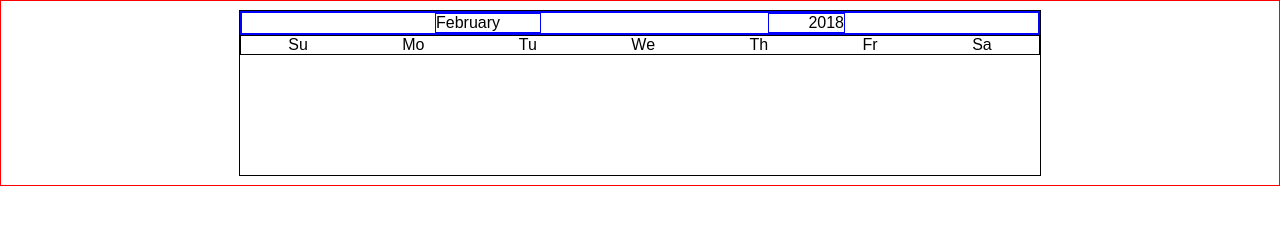
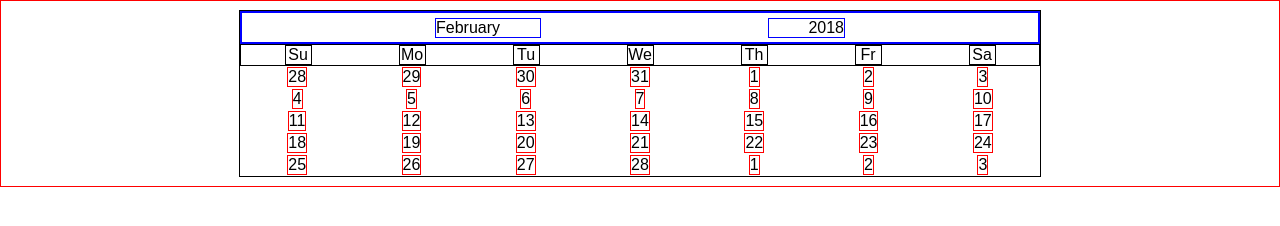
Before and after one commit to nitzan-frock/calendar-basic, a React app: page / in a window 1280 px wide. Built offline with nearby package versions, Linux system fonts and the light colour scheme.

Commit message:
filled in days for calendar including rolling dates

```diff
--- /dev/null
+++ b/src/components/Year/Month/Days/Day/Day.css
@@ -0,0 +1,4 @@
+.Day {
+    display: flex;
+    border: 1px solid red;
+}
--- a/src/components/Year/Month/Days/Day/Day.js
+++ b/src/components/Year/Month/Days/Day/Day.js
@@ -1,10 +1,9 @@
 import React from 'react';
+import classes from './Day.css';
 
 const Day = (props) => {
     return (
-        <div>
-            {props.number}
-        </div>
+        <div className={classes.Day}>{props.day}</div>
     );
 };
 
--- a/src/components/Year/Month/Days/DayNames/DayNames.css
+++ b/src/components/Year/Month/Days/DayNames/DayNames.css
@@ -1,3 +1,6 @@
 .name{
     display: flex;
+    border: 1px solid black;
+    width: 25px;
+    justify-content: center;
 }
--- a/src/components/Year/Month/Days/DayNames/DayNames.js
+++ b/src/components/Year/Month/Days/DayNames/DayNames.js
@@ -3,7 +3,11 @@ import classes from './DayNames.css';
 
 const DayNames = (props) => {
     return props.names.map((name, index) => {
-        return <div className={name} key={index} >{name}</div>
+        return (
+            <div className={classes.name} key={index} >
+                {name}
+            </div>
+        );
     });
 };
 
--- a/src/components/Year/Month/Days/Days.css
+++ b/src/components/Year/Month/Days/Days.css
@@ -1,7 +1,4 @@
-.Days {
-    display: grid;
-    height: 100%;
-    width: 100%;
-    grid-template-columns: repeat(7, 1fr);
-    grid-template-rows: repeat(5, 1fr);
+.Day {
+    display: flex;
+    align-content: center;
 }
--- a/src/components/Year/Month/Days/Days.js
+++ b/src/components/Year/Month/Days/Days.js
@@ -1,12 +1,36 @@
 import React from 'react';
 import Day from '../Days/Day/Day';
+import classes from './Days.css';
 
 const Days = (props) => {
-    return props.days().map((day, index) => {
+    console.log("IN DAYS");
+    let allDays = [];
+    let prev = props.days.prev.map((day, index) => {
+        console.log(day.day);
         return (
-            <Day day={day.number} dayName={day.name} key={index} />
+            <div className={classes.Day}>
+                <Day day={day.day} key={day.key} />
+            </div>
         );
     });
+    let current = props.days.current.map(day => {
+        return (
+            <div className={classes.Day}>
+                <Day day={day.day} key={day.key} />
+            </div>
+        );
+    });
+    let next = props.days.next.map(day => {
+        return (
+            <div className={classes.Day}>
+                <Day day={day.day} key={day.key} />
+            </div>
+        );
+    });
+
+    allDays.push(prev, current, next);
+    console.log(allDays);
+    return allDays;
 };
 
 export default Days;
--- a/src/containers/Calendar.css
+++ b/src/containers/Calendar.css
@@ -1,15 +1,14 @@
 .Calendar {
   display: grid;
   width: 800px;
-  grid-template-columns: repeat(7, 1fr);
-  grid-template-rows: 1fr  0.5fr repeat(5, 1fr);
+  grid-template-columns: 1fr;
+  grid-template-rows: 1.5fr  0.5fr 5fr;
   outline: 1px solid black;
   margin: 10px 10px;
 }
 
 .MonthYear {
   grid-row: 1/2;
-  grid-column: 1/8;
   display: flex;
   border: 2px solid blue;
   flex-direction: row;
@@ -19,11 +18,24 @@
 
 .DayNames {
   grid-row: 2/3;
-  grid-column: 1/8;
+  grid-column: 1/2;
   display: flex;
   flex-direction: row;
   justify-content: space-around;
+  justify-items: center;
   border: 1px solid black;
+}
+
+.Days {
+  grid-row: 3/4;
+  grid-column: 1/2;
+  display: grid;
+  height: 100%;
+  width: 100%;
+  grid-template-columns: repeat(7, 1fr);
+  grid-template-rows: repeat(5, 1fr);
+  align-items: center;
+  justify-items: center;
 }
 
 .Month {
--- a/src/containers/Calendar.js
+++ b/src/containers/Calendar.js
@@ -29,35 +29,58 @@ class Calendar extends Component {
   };
 
   getDays = () => {
-    let days = [1,2,3,4];
-    let day;
+    console.log("IN getDays");
+    let days = {
+      prev: [],
+      current: [],
+      next: []
+    };
+
     const currentDate = {...this.state.currentDate};
-    let firstCalDate;
-    const firstOfMonth =
-      moment()
-      .year(currentDate.year)
-      .month(currentDate.month)
-      .date(1);
+
+    // first of the current month
+    const firstOfMonth = moment().year(currentDate.year).month(currentDate.month).date(1);
     const firstDayOfMonth = firstOfMonth.day();
+    const current = {
+      year: currentDate.year,
+      month: "0"+(currentDate.month),
+      firstofMonth: "01",
+      day: firstDayOfMonth
+    };
+    let daysToStartOfCal = 0;
 
-    // TODO: create an object with the year, month, and day of the first day
-    // check if the day of the week is a sunday.
-    // if it is not, then subtract the number of days to sunday and add the previous
-    // month's days to the days array.
+    if (current.day !== 0){ // current Month's first day is not a sunday
+      let prevMonth = current.month - 1;
+      daysToStartOfCal = current.firstofMonth - current.day;
 
-    console.log(firstDayOfMonth);
-    if (firstOfMonth != 0){
-
+      for (let i = daysToStartOfCal; i <= 0; i++) { // get rolling dates from previous month
+        days.prev.push({
+          day: moment().year(current.year).month(prevMonth).date(i).format('D'),
+          key: "prev"+i,
+        });
+      }
+    }
+    for (let i = 1, daysLeft = daysToStartOfCal + 35; i < daysLeft; i++) {
+      if (i <= moment().daysInMonth()){
+        days.current.push({
+          day: moment().year(current.year).month(current.month).date(i).format('D'),
+          key: "current"+i
+        });
+      }
+      else {
+        days.next.push({
+          day: moment().year(current.year).month(current.month).date(i).format('D'),
+          key: "next"+i
+        });
+      }
     }
     return days;
   }
 
   render() {
-    //console.log(days);
-    let day = moment().year(this.state.currentDate.year).month(this.state.currentDate.month).date(this.state.currentDate.day);
-    //console.log(day);
-    //console.log(moment().month(this.state.currentDate.month-1).format('MMMM'));
-    console.log(moment().day());
+    let days = (
+      <Days days={this.getDays()} currentDate={this.state.currentDate} key="days"/>
+    );
     return (
       <div className={classes.Calendar}>
         <div className={classes.MonthYear}>
@@ -72,7 +95,7 @@ class Calendar extends Component {
           <DayNames names={DAY_NAMES} />
         </div>
         <div className={classes.Days}>
-          <Days days={this.getDays} />
+          {days}
         </div>
       </div>
     );
```
